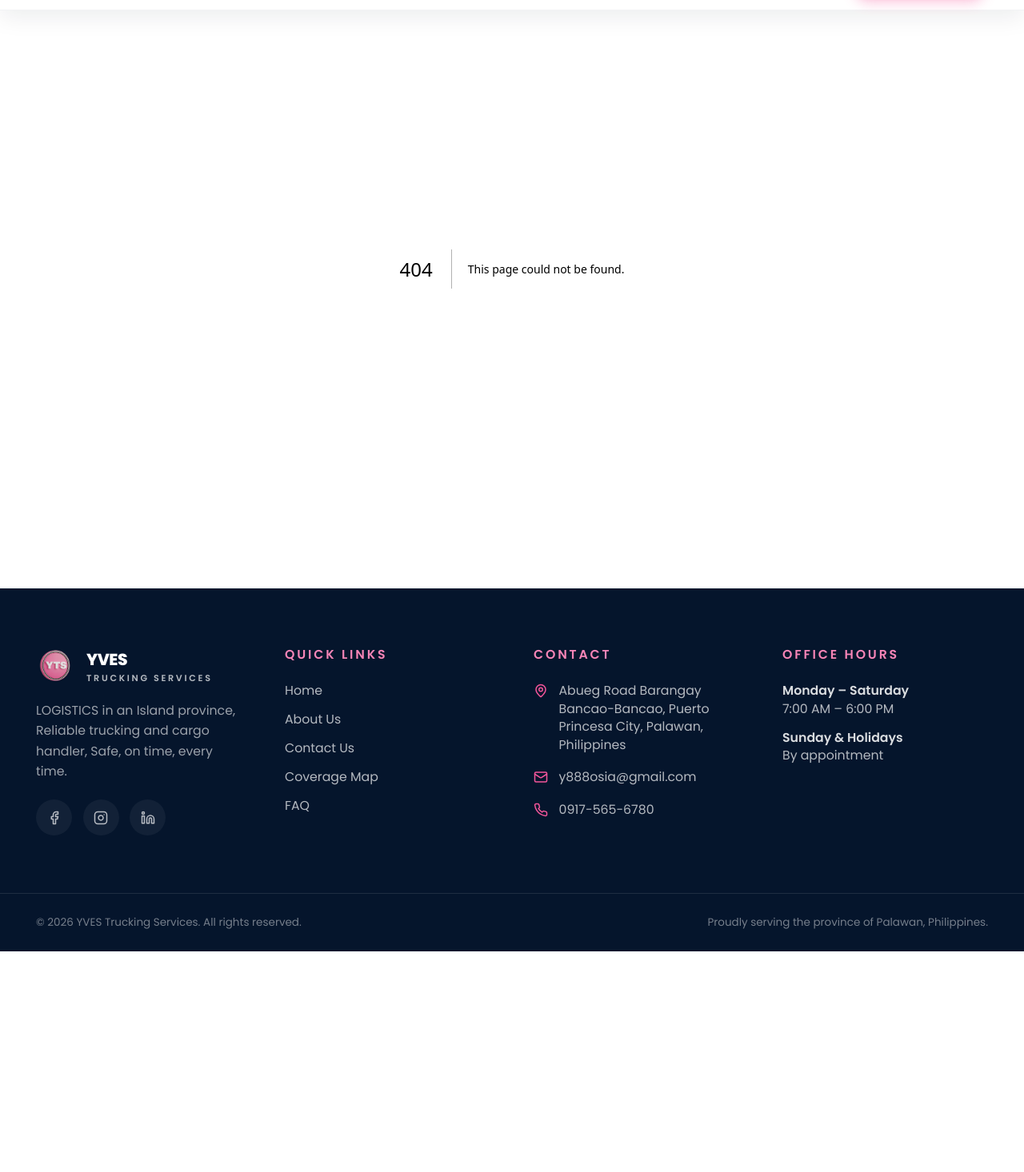
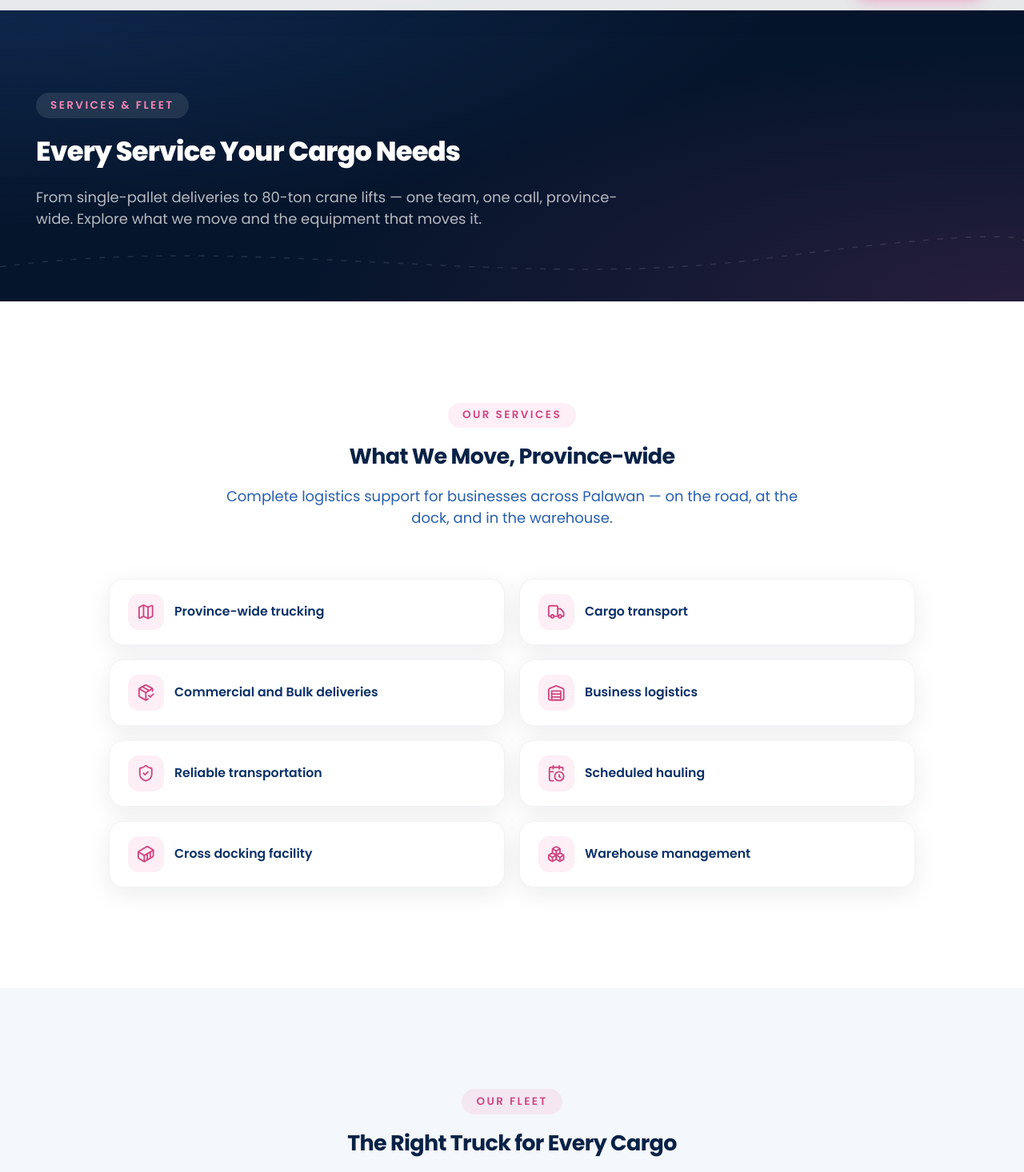
Before and after one commit to Heisuyasu/YTS-Website, a Next.js app: page /services in a window 1280 px wide. Before the commit this address had no page. Shown: the part 64-1530 px from the top of the page at 80% size. Before the commit the page ends 1254 px from the top, so only its background shows below. Built offline with nearby package versions, Linux system fonts and the light colour scheme.

Commit message:
Splicing Fleet

```diff
--- a/app/page.tsx
+++ b/app/page.tsx
@@ -3,7 +3,7 @@ import Hero from "@/components/home/Hero";
 import Coverage from "@/components/home/Coverage";
 import WhyChooseUs from "@/components/home/WhyChooseUs";
 import Stats from "@/components/home/Stats";
-import Fleet from "@/components/home/Fleet";
+import FleetPreview from "@/components/home/FleetPreview";
 import Process from "@/components/home/Process";
 import Testimonials from "@/components/home/Testimonials";
 import FAQ from "@/components/home/FAQ";
@@ -24,7 +24,7 @@ export default function HomePage() {
       <Coverage />
       <WhyChooseUs />
       <Stats />
-      <Fleet />
+      <FleetPreview />
       <RouteDivider tone="light" />
       <Process />
       <Testimonials />
--- /dev/null
+++ b/app/services/page.tsx
@@ -0,0 +1,73 @@
+import type { Metadata } from "next";
+import Link from "next/link";
+import { ArrowRight } from "lucide-react";
+import PageHeader from "@/components/ui/PageHeader";
+import Reveal from "@/components/ui/Reveal";
+import SectionHeading from "@/components/ui/SectionHeading";
+import Fleet from "@/components/home/Fleet";
+import { coverageHighlights } from "@/lib/data";
+
+export const metadata: Metadata = {
+  title: "Services & Fleet",
+  description:
+    "Trucking, refrigerated hauling, container transport, cranes, forklifts, cross-docking, and warehouse management — YVES Trucking Services' full fleet and services across Palawan.",
+};
+
+export default function ServicesPage() {
+  return (
+    <>
+      <PageHeader
+        eyebrow="Services & Fleet"
+        title="Every Service Your Cargo Needs"
+        lead="From single-pallet deliveries to 80-ton crane lifts — one team, one call, province-wide. Explore what we move and the equipment that moves it."
+      />
+
+      {/* What we do */}
+      <section className="py-24 sm:py-28">
+        <div className="container-x">
+          <SectionHeading
+            eyebrow="Our Services"
+            title="What We Move, Province-wide"
+            lead="Complete logistics support for businesses across Palawan — on the road, at the dock, and in the warehouse."
+          />
+          <ul className="mx-auto mt-14 grid max-w-4xl gap-4 sm:grid-cols-2">
+            {coverageHighlights.map(({ icon: Icon, label }, i) => (
+              <Reveal key={label} delay={0.05 * i}>
+                <li className="flex items-center gap-3 rounded-2xl border border-navy-900/5 bg-white px-5 py-4 shadow-soft transition-all duration-300 hover:-translate-y-0.5 hover:shadow-lift">
+                  <span className="flex h-10 w-10 shrink-0 items-center justify-center rounded-xl bg-accent-500/10 text-accent-600">
+                    <Icon className="h-5 w-5" aria-hidden="true" />
+                  </span>
+                  <span className="text-sm font-semibold text-navy-800">
+                    {label}
+                  </span>
+                </li>
+              </Reveal>
+            ))}
+          </ul>
+        </div>
+      </section>
+
+      {/* Full fleet (all 9 units) */}
+      <Fleet />
+
+      {/* CTA */}
+      <section className="py-20">
+        <div className="container-x text-center">
+          <Reveal>
+            <h2 className="font-display text-2xl font-bold text-navy-900 sm:text-3xl">
+              Not sure which truck fits your cargo?
+            </h2>
+            <p className="mx-auto mt-3 max-w-lg text-navy-600/90">
+              Tell us what you're moving and we'll recommend the right unit and
+              send a clear quotation within the day.
+            </p>
+            <Link href="/contact" className="btn-primary mt-7">
+              Get a Free Quote
+              <ArrowRight className="h-4 w-4" aria-hidden="true" />
+            </Link>
+          </Reveal>
+        </div>
+      </section>
+    </>
+  );
+}
--- a/app/sitemap.ts
+++ b/app/sitemap.ts
@@ -6,6 +6,12 @@ export default function sitemap(): MetadataRoute.Sitemap {
 
   return [
     { url: siteUrl, lastModified, changeFrequency: "weekly", priority: 1 },
+    {
+      url: `${siteUrl}/services`,
+      lastModified,
+      changeFrequency: "monthly",
+      priority: 0.9,
+    },
     {
       url: `${siteUrl}/about`,
       lastModified,
--- a/components/home/Coverage.tsx
+++ b/components/home/Coverage.tsx
@@ -5,7 +5,7 @@ import { CheckCircle2 } from "lucide-react";
 import PalawanMap from "./PalawanMap";
 import Reveal from "@/components/ui/Reveal";
 import SectionHeading from "@/components/ui/SectionHeading";
-import { coverageHighlights, serviceAreas } from "@/lib/data";
+import { serviceAreas } from "@/lib/data";
 
 export default function Coverage() {
   const [active, setActive] = useState<string | null>(null);
@@ -31,30 +31,9 @@ export default function Coverage() {
             </p>
           </Reveal>
 
-          {/* Highlights + area list */}
+          {/* Area list */}
           <div className="space-y-10">
             <Reveal direction="left">
-              <h3 className="font-display text-lg font-bold text-navy-900">
-                What we move, province-wide
-              </h3>
-              <ul className="mt-6 grid gap-4 sm:grid-cols-2">
-                {coverageHighlights.map(({ icon: Icon, label }) => (
-                  <li
-                    key={label}
-                    className="flex items-center gap-3 rounded-2xl border border-navy-900/5 bg-white px-4 py-3.5 shadow-soft transition-all duration-300 hover:-translate-y-0.5 hover:shadow-lift"
-                  >
-                    <span className="flex h-9 w-9 shrink-0 items-center justify-center rounded-xl bg-accent-500/10 text-accent-600">
-                      <Icon className="h-[18px] w-[18px]" aria-hidden="true" />
-                    </span>
-                    <span className="text-sm font-semibold text-navy-800">
-                      {label}
-                    </span>
-                  </li>
-                ))}
-              </ul>
-            </Reveal>
-
-            <Reveal direction="left" delay={0.1}>
               <h3 className="flex items-center gap-2 font-display text-lg font-bold text-navy-900">
                 <CheckCircle2 className="h-5 w-5 text-accent-500" aria-hidden="true" />
                 {serviceAreas.length} service areas across municipalities, cities & islands
--- /dev/null
+++ b/components/home/FleetPreview.tsx
@@ -0,0 +1,66 @@
+import Image from "next/image";
+import Link from "next/link";
+import { ArrowRight } from "lucide-react";
+import Reveal from "@/components/ui/Reveal";
+import SectionHeading from "@/components/ui/SectionHeading";
+import { fleet } from "@/lib/data";
+
+/**
+ * Compact 3-card fleet teaser for the homepage.
+ * The complete fleet lives on /services.
+ */
+export default function FleetPreview() {
+  const featured = fleet.slice(0, 3);
+
+  return (
+    <section className="bg-mist py-24 sm:py-28">
+      <div className="container-x">
+        <SectionHeading
+          eyebrow="Our Fleet"
+          title="The Right Truck for Every Cargo"
+          lead="Nine types of units — closed vans, reefers, cranes, and more. GPS-equipped, LTFRB compliant, PhilGEPS accredited."
+        />
+
+        <div className="mt-14 grid gap-6 md:grid-cols-3">
+          {featured.map((f, i) => (
+            <Reveal key={f.title} delay={0.08 * i}>
+              <article className="card card-hover h-full overflow-hidden !p-0">
+                <div className="relative flex h-44 items-center justify-center bg-navy-950 p-5">
+                  {f.image && (
+                    <div className="relative h-full w-full">
+                      <Image
+                        src={f.image}
+                        alt={f.title}
+                        fill
+                        sizes="(min-width: 768px) 33vw, 90vw"
+                        className="object-contain drop-shadow-xl"
+                      />
+                    </div>
+                  )}
+                </div>
+                <div className="p-6">
+                  <span className="inline-flex items-center rounded-full bg-accent-500/10 px-3 py-1 font-display text-xs font-semibold text-accent-600">
+                    {f.tag}
+                  </span>
+                  <h3 className="mt-3 font-display text-lg font-bold text-navy-900">
+                    {f.title}
+                  </h3>
+                  <p className="mt-2 text-sm leading-relaxed text-navy-600/90">
+                    {f.body}
+                  </p>
+                </div>
+              </article>
+            </Reveal>
+          ))}
+        </div>
+
+        <Reveal delay={0.15} className="mt-12 text-center">
+          <Link href="/services" className="btn-primary">
+            View Our Full Fleet
+            <ArrowRight className="h-4 w-4" aria-hidden="true" />
+          </Link>
+        </Reveal>
+      </div>
+    </section>
+  );
+}
--- a/lib/data.ts
+++ b/lib/data.ts
@@ -361,6 +361,7 @@ export const contactInfo = {
 
 export const navLinks = [
   { href: "/", label: "Home" },
+  { href: "/services", label: "Services" },
   { href: "/about", label: "About Us" },
   { href: "/contact", label: "Contact Us" },
 ];
```
